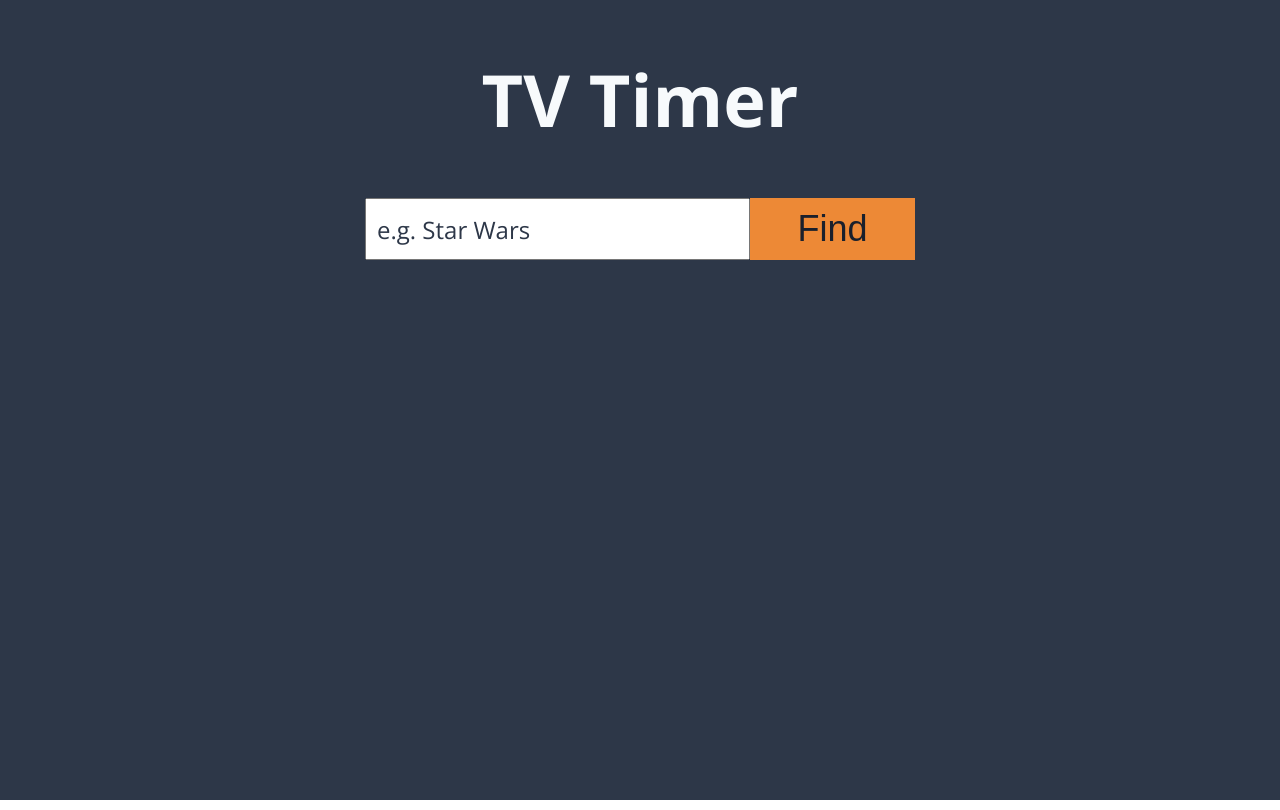
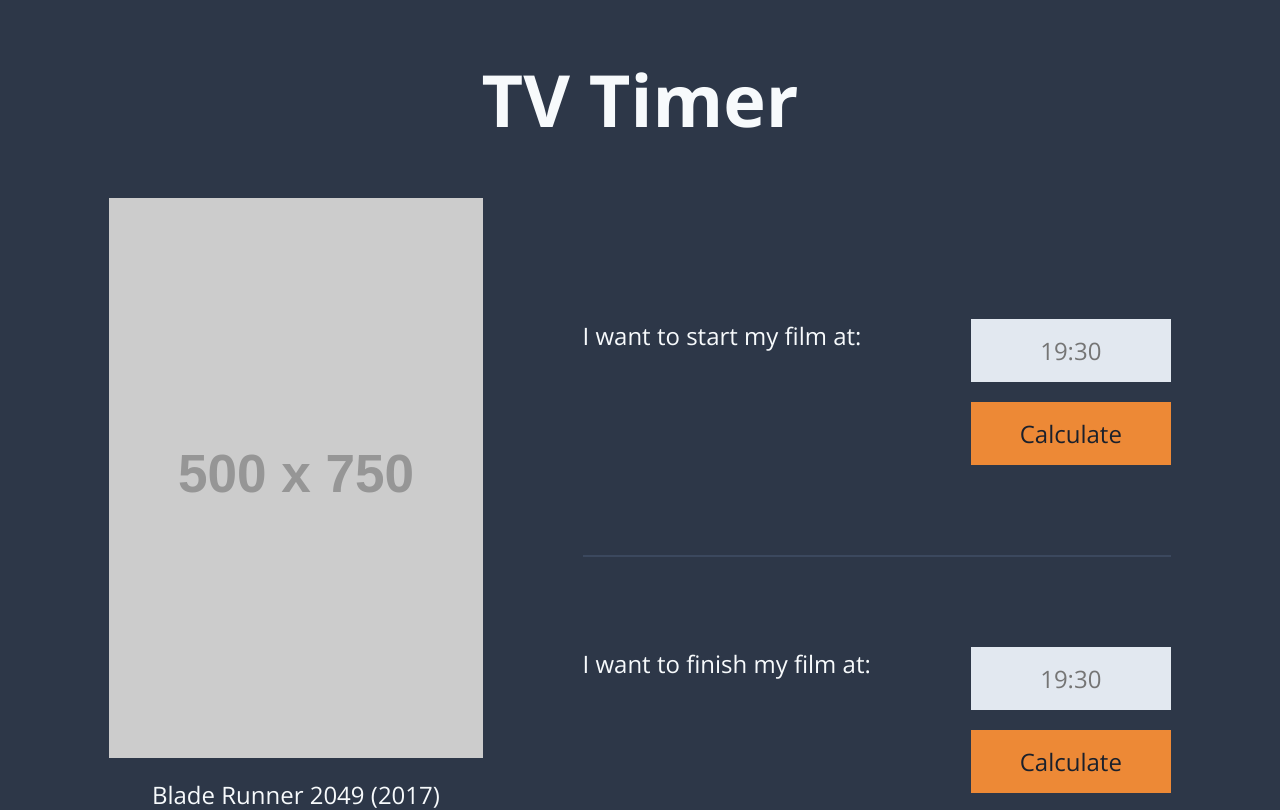
Before and after one commit to AndrewLeigh6/TV-Timer, a React (Create React App) app: page / in a window 1280 px wide. Shown: the top 810 px of the page. Built offline with nearby package versions, Linux system fonts and the light colour scheme; no server answers.

Commit message:
Add Time Calculator

```diff
--- /dev/null
+++ b/src/components/TimeCalculator/TimeCalculator.js
@@ -0,0 +1,23 @@
+import React from "react";
+import classes from "./TimeCalculator.module.css";
+import MediaDetails from "../MediaDetails/MediaDetails";
+import TimeInputBlock from "./TimeInputBlock/TimeInputBlock";
+
+const TimeCalculator = props => {
+  return (
+    <div className={classes.TimeCalculator}>
+      <MediaDetails
+        title="Blade Runner 2049"
+        year="2017"
+        poster="https://via.placeholder.com/500x750.png?text=No+poster+available"
+      />
+      <div className={classes.Container}>
+        <TimeInputBlock type="start" />
+        <hr />
+        <TimeInputBlock type="finish" />
+      </div>
+    </div>
+  );
+};
+
+export default TimeCalculator;
--- /dev/null
+++ b/src/components/TimeCalculator/TimeCalculator.module.css
@@ -0,0 +1,23 @@
+.TimeCalculator {
+  display: flex;
+  justify-content: center;
+  align-items: center;
+  max-width: 120rem;
+  margin: 0 auto;
+}
+
+.TimeCalculator hr {
+  margin: 9rem 0;
+  border: 1px solid #3b485e;
+}
+
+@media (max-width: 1200px) {
+  .TimeCalculator {
+    margin: 0 4rem;
+  }
+}
+
+.Container {
+  flex-flow: column;
+  margin-left: 10rem;
+}
--- /dev/null
+++ b/src/components/TimeCalculator/TimeInputBlock/TimeInputBlock.js
@@ -0,0 +1,38 @@
+import React from "react";
+import classes from "./TimeInputBlock.module.css";
+import Input from "../../UI/Input/Input";
+import Button from "../../UI/Button/Button";
+import PropTypes from "prop-types";
+
+const TimeInputBlock = props => {
+  let verb = null;
+
+  switch (props.type) {
+    case "start":
+      verb = "start";
+      break;
+    case "finish":
+      verb = "finish";
+      break;
+    default:
+      break;
+  }
+
+  return (
+    <div className={classes.TimeInputBlock}>
+      <p> I want to {verb} my film at:</p>
+      <div className={classes.TimeInputContainer}>
+        <Input name="time-start" class="time" placeholder="19:30" />
+        <Button type="primary" size="small" maxWidth>
+          Calculate
+        </Button>
+      </div>
+    </div>
+  );
+};
+
+TimeInputBlock.propTypes = {
+  type: PropTypes.oneOf(["start", "finish"]).isRequired
+};
+
+export default TimeInputBlock;
--- /dev/null
+++ b/src/components/TimeCalculator/TimeInputBlock/TimeInputBlock.module.css
@@ -0,0 +1,20 @@
+.TimeInputBlock {
+  display: flex;
+  justify-content: space-between;
+}
+
+.TimeInputBlock p {
+  color: #f7fafc;
+  font-size: 2.4rem;
+}
+
+.TimeInputContainer {
+  display: flex;
+  flex-flow: column;
+  margin-left: 10rem;
+  max-width: 20rem;
+}
+
+.TimeInputContainer input {
+  margin-bottom: 2rem;
+}
--- a/src/containers/TvTimer/TvTimer.js
+++ b/src/containers/TvTimer/TvTimer.js
@@ -2,6 +2,7 @@ import React, { Component } from "react";
 import Layout from "../../components/Layout/Layout";
 import MediaSelector from "../../components/MediaSelector/MediaSelector";
 import api from "../../api";
+import TimeCalculator from "../../components/TimeCalculator/TimeCalculator";
 
 class TvTimer extends Component {
   state = {
@@ -16,9 +17,14 @@ class TvTimer extends Component {
     });
 
     // temp for testing
-    api.findMedia("avengers").then(media => {
-      this.loadNewMedia(media);
-    });
+    api
+      .findMedia("avengers")
+      .then(media => {
+        this.loadNewMedia(media);
+      })
+      .catch(err => {
+        console.log(err);
+      });
   }
 
   loadNewMedia = media => {
@@ -51,11 +57,14 @@ class TvTimer extends Component {
   render() {
     return (
       <Layout>
+        {/*
         <MediaSelector
           searchHandler={this.searchHandler}
           media={this.state.media}
           getPosterBaseURL={this.getPosterBaseURL}
         />
+      */}
+        <TimeCalculator currentMedia={this.state.currentMedia} />
       </Layout>
     );
   }
```
